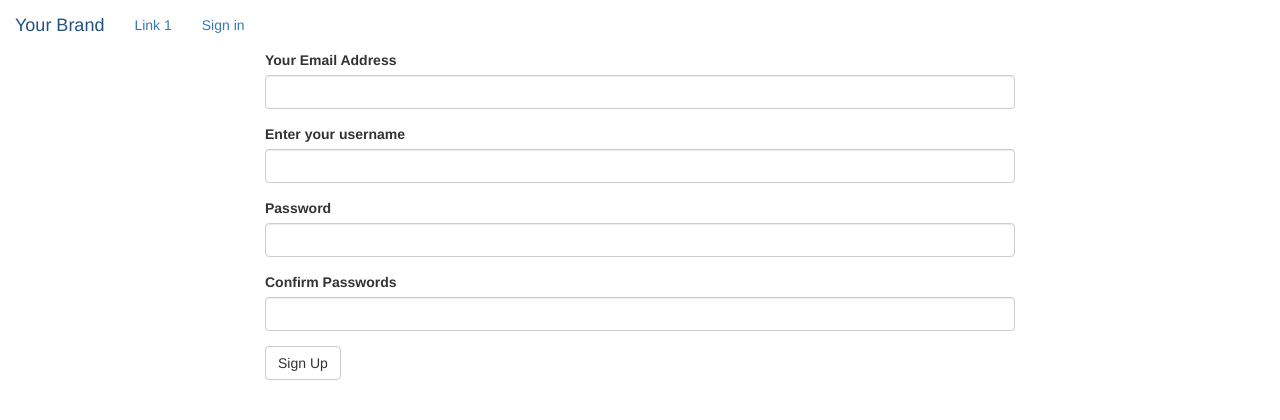
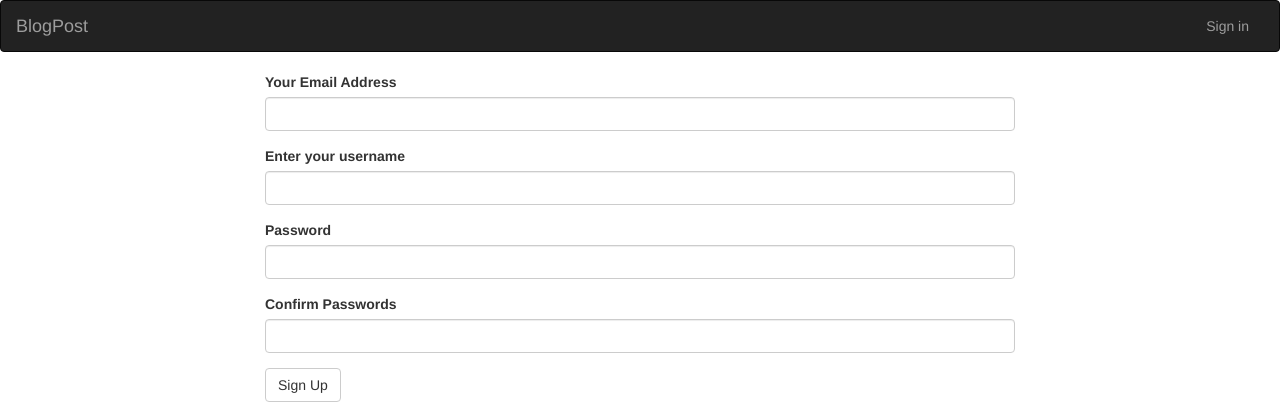
Before and after one commit to danknjoroge/Blog-, a Flask app: page /authenticate/register in a window 1280 px wide. Shown: the top 420 px of the page. Run offline with Flask 2, Linux system fonts and the light colour scheme; some libraries are stand-ins or nearby versions.

Commit message:
modified the navbar

```diff
--- a/app/templates/navbar.html
+++ b/app/templates/navbar.html
@@ -1,19 +1,21 @@
-<div class="navbar-header">
+<nav class="navbar navbar-inverse">
+    <div class="container-fluid">
+
+    <!-- BRAND -->
+    <div class="navbar-header">
     <button type="button" class="navbar-toggle collapsed" data-toggle="collapse" data-target="#alignment-example" aria-expanded="false">
     <span class="sr-only">Toggle navigation</span>
     <span class="icon-bar"></span>
     <span class="icon-bar"></span>
     <span class="icon-bar"></span>
     </button>
-    <a class="navbar-brand" href="#">Your Brand</a>
+    <a class="navbar-brand" href="#">BlogPost</a>
     </div>
 
     <!-- COLLAPSIBLE NAVBAR -->
     <div class="collapse navbar-collapse" id="alignment-example">
 
     <!-- Links -->
-    <ul class="nav navbar-nav">
-    <li class="active"><a href="#">Link 1 <span class="sr-only">(current)</span></a></li>
     <ul class="nav navbar-nav navbar-right">
         {% if current_user.is_authenticated %}
         <li style="color:white;padding:15px;">{{current_user.username}}</li>
@@ -21,9 +23,7 @@
         {% else %}
         <li><a href="{{url_for('auth.login')}}">Sign in</a></li>
         {%endif%}
-      </ul>
     </ul>
-
 
     </div>
 
```
